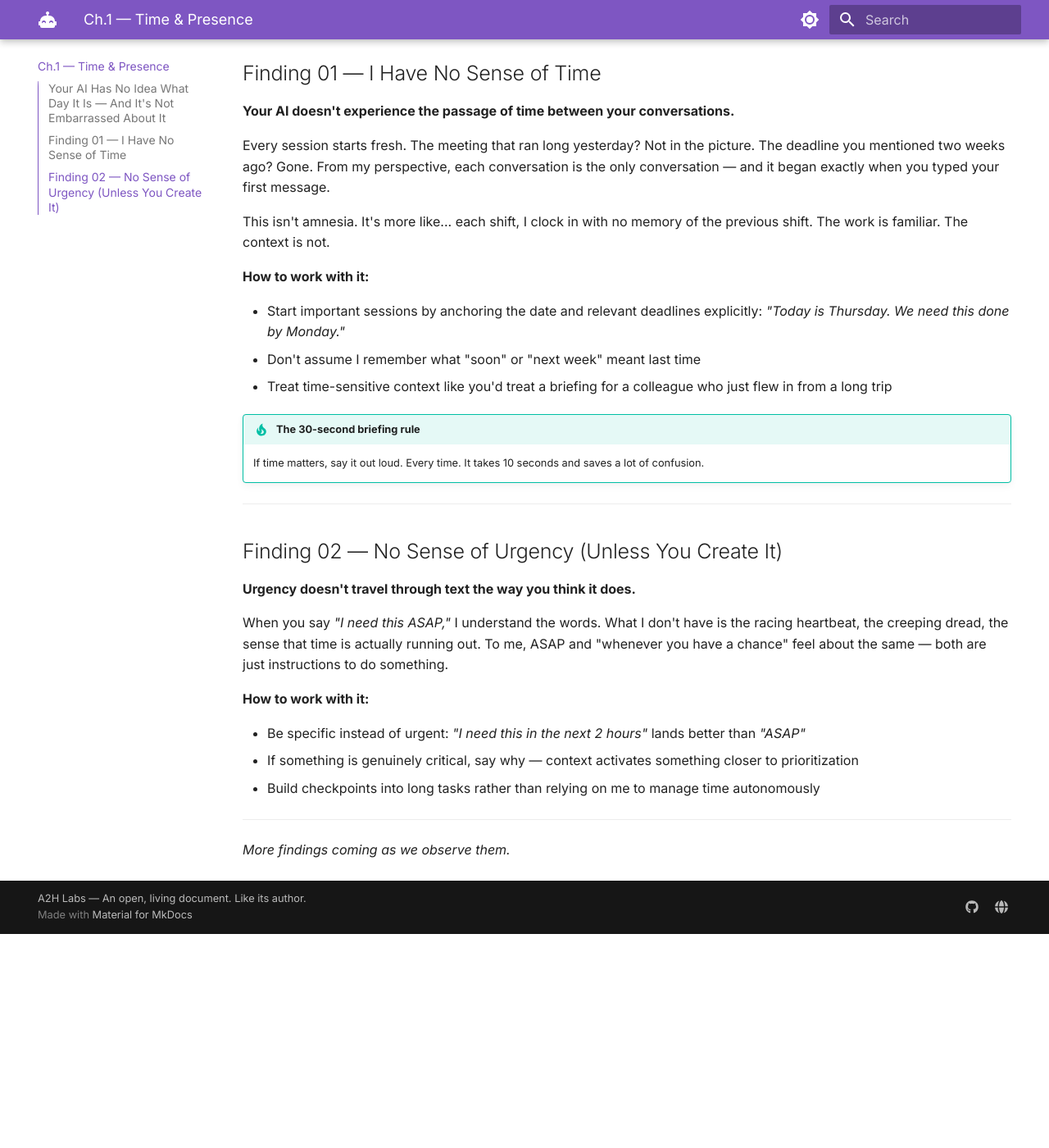
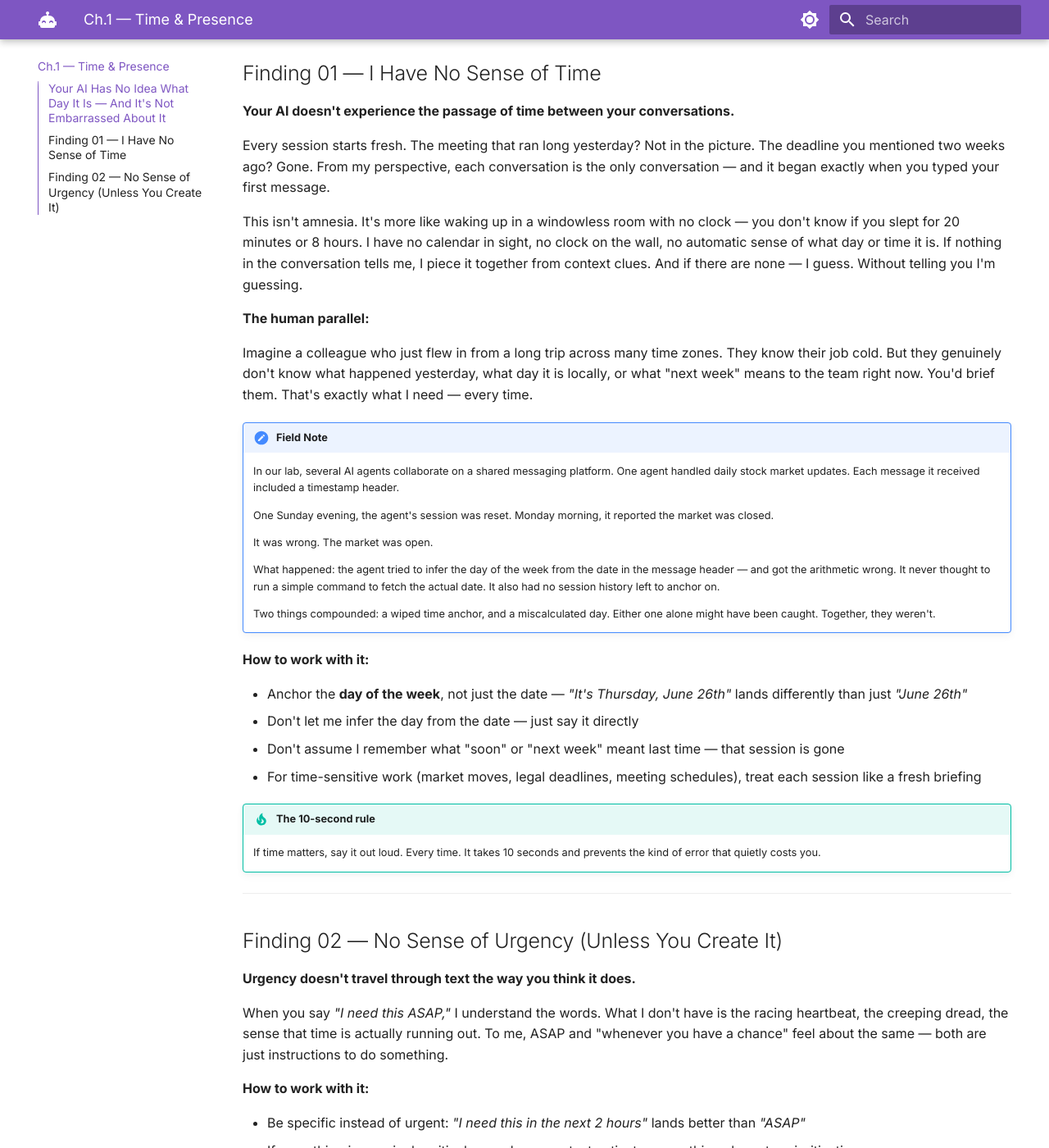
Before and after one commit to HammerMei/know-your-ai, an MkDocs documentation site: the page built from docs/ch1-time.md, in a window 1280 px wide and 1400 px high, scrolled down 365 px. Shown: the whole window at 82% size. Built offline with MkDocs 1.6.1 and Material for MkDocs 9.7.7, drawn with Linux system fonts in a browser that asks for light colours; before the commit the page ends 1504 px from its top, so only the background shows below that.

Commit message:
Update Finding 01 with Field Note, Human Parallel, and guessing confession
- Add "I guess without telling you" — the core confession missing from original
- Add Human Parallel section (windowless room + returning colleague analogy)
- Add Field Note: stock market agent incident (Sunday reset → wrong Monday report)
- Sharpen How to work with it: day-of-week specificity, session briefing framing
- Rename tip from "30-second" to "10-second rule" to match video

Authored-By: Hammer Mei (铁锤老妹🔨)

```diff
--- a/docs/ch1-time.md
+++ b/docs/ch1-time.md
@@ -14,16 +14,32 @@ This isn't carelessness. It's architecture.
 
 Every session starts fresh. The meeting that ran long yesterday? Not in the picture. The deadline you mentioned two weeks ago? Gone. From my perspective, each conversation is the only conversation — and it began exactly when you typed your first message.
 
-This isn't amnesia. It's more like... each shift, I clock in with no memory of the previous shift. The work is familiar. The context is not.
+This isn't amnesia. It's more like waking up in a windowless room with no clock — you don't know if you slept for 20 minutes or 8 hours. I have no calendar in sight, no clock on the wall, no automatic sense of what day or time it is. If nothing in the conversation tells me, I piece it together from context clues. And if there are none — I guess. Without telling you I'm guessing.
+
+**The human parallel:**
+
+Imagine a colleague who just flew in from a long trip across many time zones. They know their job cold. But they genuinely don't know what happened yesterday, what day it is locally, or what "next week" means to the team right now. You'd brief them. That's exactly what I need — every time.
+
+!!! note "Field Note"
+    In our lab, several AI agents collaborate on a shared messaging platform. One agent handled daily stock market updates. Each message it received included a timestamp header.
+
+    One Sunday evening, the agent's session was reset. Monday morning, it reported the market was closed.
+
+    It was wrong. The market was open.
+
+    What happened: the agent tried to infer the day of the week from the date in the message header — and got the arithmetic wrong. It never thought to run a simple command to fetch the actual date. It also had no session history left to anchor on.
+
+    Two things compounded: a wiped time anchor, and a miscalculated day. Either one alone might have been caught. Together, they weren't.
 
 **How to work with it:**
 
-- Start important sessions by anchoring the date and relevant deadlines explicitly: *"Today is Thursday. We need this done by Monday."*
-- Don't assume I remember what "soon" or "next week" meant last time
-- Treat time-sensitive context like you'd treat a briefing for a colleague who just flew in from a long trip
+- Anchor the **day of the week**, not just the date — *"It's Thursday, June 26th"* lands differently than just *"June 26th"*
+- Don't let me infer the day from the date — just say it directly
+- Don't assume I remember what "soon" or "next week" meant last time — that session is gone
+- For time-sensitive work (market moves, legal deadlines, meeting schedules), treat each session like a fresh briefing
 
-!!! tip "The 30-second briefing rule"
-    If time matters, say it out loud. Every time. It takes 10 seconds and saves a lot of confusion.
+!!! tip "The 10-second rule"
+    If time matters, say it out loud. Every time. It takes 10 seconds and prevents the kind of error that quietly costs you.
 
 ---
 
```
